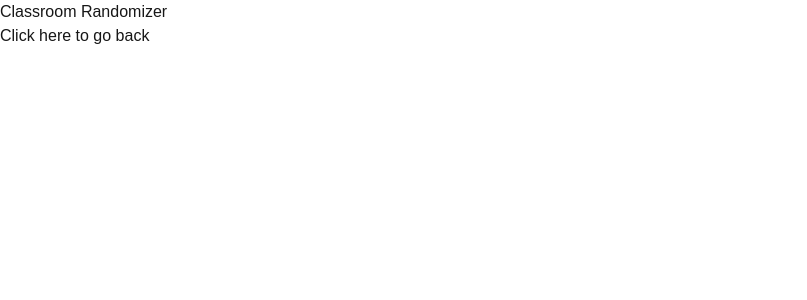
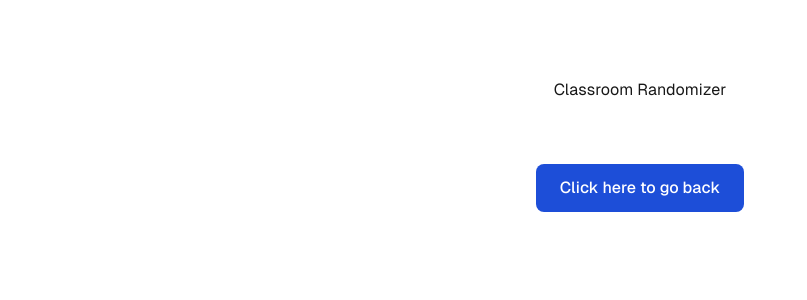
Before and after one commit to r6pid/student-hacks-submission, a Next.js app: page /classroomrandomizer in a window 1280 px wide. Shown: the top 300 px of the page, without its empty margins (0-807 px from the left). Built offline with nearby package versions, Linux system fonts and the light colour scheme.

Commit message:
Link Edits
Making links look nicer

```diff
--- a/app/classroomrandomizer/page.tsx
+++ b/app/classroomrandomizer/page.tsx
@@ -1,20 +1,15 @@
-'use client'
-
-import { useRouter } from 'next/navigation'  // Usage: App router
+import Link from 'next/link'
 
 export default function Page() {
-  const router = useRouter()
-
   return (
-    <div>
+    <div className="grid grid-rows-[20px_1fr_20px] items-center justify-items-center min-h-screen p-8 pb-20 gap-16 sm:p-20 font-[family-name:var(--font-geist-sans)]">
       <h1> Classroom Randomizer </h1>
-      <button
-        onClick={() => router.back()}
-        color="primary"
-        background-color="#FFF"
+      <Link
+        href="/"
+        className="items-center gap-5 self-start rounded-lg bg-blue-700 px-6 py-3 text-sm font-medium text-white transition-colors hover:bg-gray-400 md:text-base"
       >
         Click here to go back
-      </button>
+      </Link>
     </div>
   )
 }
--- a/app/page.tsx
+++ b/app/page.tsx
@@ -6,6 +6,7 @@ export default function Home() {
 		<div className="grid grid-rows-[20px_1fr_20px] items-center justify-items-center min-h-screen p-8 pb-20 gap-16 sm:p-20 font-[family-name:var(--font-geist-sans)]">
 			<Link
 				href="/classroomrandomizer"
+				className="flex items-center gap-5 self-start rounded-lg bg-green-700 px-6 py-3 text-sm font-medium text-white transition-colors hover:bg-green-400 md:text-base"
 			>
 				Go to classroom randomizer
 			</Link>
```
